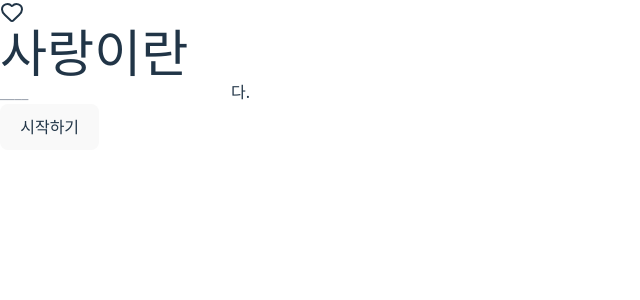
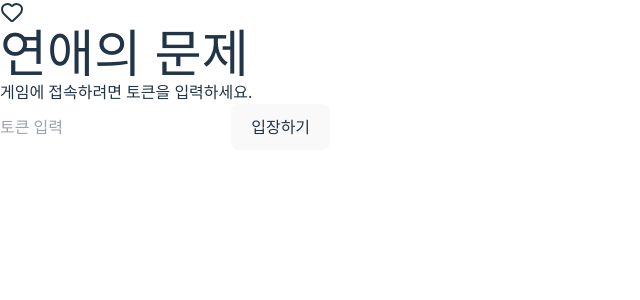
Before and after one commit to jongwonbaek96/love-escape, a React (Vite) app: page / in a window 1280 px wide. Shown: the top 300 px of the page, without its empty margins (0-640 px from the left). Built offline with nearby package versions, Linux system fonts and the light colour scheme.

Commit message:
first commit

```diff
--- a/src/App.jsx
+++ b/src/App.jsx
@@ -567,19 +567,19 @@ function BlockStackGame({ onSolved, onFail, debug = false }) {
   }, [gameState]);
 
   return (
-    <div className="flex flex-col items-center gap-4 p-4">
+    <div className="flex flex-col items-center gap-3 p-2 w-full max-w-lg mx-auto">
       <canvas
         ref={canvasRef}
         width={CANVAS_WIDTH}
         height={CANVAS_HEIGHT}
-        className="border-2 border-neutral-700 rounded-lg"
-        style={{ cursor: gameState === 'WAITING' ? 'pointer' : 'default' }}
+        className="border-2 border-neutral-700 rounded-lg w-full h-auto"
+        style={{ cursor: gameState === 'WAITING' ? 'pointer' : 'default', maxWidth: CANVAS_WIDTH }}
       />
-      <div className="text-center min-h-[60px]">
-        <div className={`text-lg font-bold mb-2 ${gameState === 'SUCCESS' ? 'text-green-500' : gameState === 'FAIL' ? 'text-red-500' : 'text-neutral-300'}`}>
+      <div className="text-center min-h-[50px]">
+        <div className={`text-base sm:text-lg font-bold mb-1 ${gameState === 'SUCCESS' ? 'text-green-500' : gameState === 'FAIL' ? 'text-red-500' : 'text-neutral-300'}`}>
           {message}
         </div>
-        <div className="text-sm text-neutral-400">
+        <div className="text-xs sm:text-sm text-neutral-400">
           드롭한 블록: {droppedCount} / 6
         </div>
       </div>
@@ -588,8 +588,8 @@ function BlockStackGame({ onSolved, onFail, debug = false }) {
           다시 시작
         </button>
       )}
-      <p className="text-xs text-neutral-500 text-center max-w-md">
-        ⚠️ 1번(노란색) 블록만 바닥에 닿을 수 있습니다. 2~6번 블록이 바닥에 닿으면 실패!
+      <p className="text-xs text-neutral-500 text-center max-w-md px-2">
+        1번(노란색) 블록만 바닥에 닿을 수 있습니다. 2~6번 블록이 바닥에 닿으면 실패!
       </p>
     </div>
   );
@@ -623,7 +623,7 @@ function DualButtonPuzzle({ onSolved }) {
           </button>
         ))}
       </div>
-      <p className="text-neutral-400 text-sm mt-4">하나를 골라보세요</p>
+      <p className="text-neutral-400 text-sm mt-4">둘 중 하나의 문만 고르시오</p>
     </div>
   );
 }
@@ -631,32 +631,37 @@ function DualButtonPuzzle({ onSolved }) {
 // ==================== CH3: 기다리기 퍼즐 ====================
 function WaitPuzzle({ waitTime, onSolved }) {
   const [clicked, setClicked] = useState(false);
+  const [resetKey, setResetKey] = useState(0);
+  const solvedRef = useRef(false);
   const onSolvedRef = useRef(onSolved);
-  const clickedRef = useRef(false);
-  const solvedRef = useRef(false);
 
   useEffect(() => { onSolvedRef.current = onSolved; }, [onSolved]);
-  useEffect(() => { clickedRef.current = clicked; }, [clicked]);
 
   useEffect(() => {
+    solvedRef.current = false;
     let count = 0;
-    const interval = setInterval(() => {
-      count += 1;
-      if (count >= waitTime && !clickedRef.current && !solvedRef.current) {
-        solvedRef.current = true;
-        clearInterval(interval);
-        setTimeout(() => onSolvedRef.current(), 500);
-      }
-    }, 1000);
-    return () => clearInterval(interval);
-  }, [waitTime]);
+    let interval = null;
+    const delay = setTimeout(() => {
+      interval = setInterval(() => {
+        count += 1;
+        if (count >= waitTime && !solvedRef.current) {
+          solvedRef.current = true;
+          clearInterval(interval);
+          onSolvedRef.current();
+        }
+      }, 1000);
+    }, 500);
+    return () => {
+      clearTimeout(delay);
+      if (interval) clearInterval(interval);
+    };
+  }, [waitTime, resetKey]);
 
   const handleChoice = () => {
     setClicked(true);
-    clickedRef.current = true;
     setTimeout(() => {
       setClicked(false);
-      clickedRef.current = false;
+      setResetKey(k => k + 1);
     }, 2000);
   };
 
@@ -763,7 +768,7 @@ const GAME_DATA = {
     scenes: [
       { text: '문제는 정말… 사소한 날에 왔다.\n\n그날도 별일 없을 거라고 믿었다.\n우리는 저녁에 만나기로 했고\n나는 그를 기다렸다.\n평소보다 조금 더 신경을 써서 화장도 하고\n머리도 괜히 만지고, 옷도 여러 번 갈아입었다.\n\n사랑은 가끔\n\'내가 아직 기대하고 있다\'는 증거를 몸에 남긴다.', buttons: [{ label: '다음', type: 'next' }] },
       { text: '약속 시간 10분 전.\n나는 메시지를 보냈다.\n"어디야?"\n답이 없었다.\n\n5분이 지나고,\n10분이 지나고,\n나는 자꾸 핸드폰을 켰다.\n알림이 없는 화면이\n내 마음을 더 크게 만들었다.', buttons: [{ label: '다음', type: 'next' }] },
-      { image: '/사진8.png', text: '20분쯤 지났을 때\n그가 나타났다.\n\n그의 얼굴은 급한 얼굴이 아니었다.\n미안한 얼굴도 아니었다.\n그저 평소처럼,\n너무 평소처럼 걸어왔다.\n\n"미안, 늦었지."\n그는 그렇게 말했다.\n그리고 덧붙였다.\n"잠깐… 동료 만나서 얘기 좀 하느라."\n\n동료.\n얘기 좀.\n그 두 단어가 내 머리에서 서로 부딪혔다.\n\n나는 순간적으로 웃으려고 했다.\n별일 아니니까.\n사소하니까.\n사람은 그럴 수 있으니까.\n\n그런데 그가 이어서 말했다.\n"아, 근데 너 메시지 못 봤어. 폰 무음이었어."', buttons: [{ label: 'Q', type: 'puzzle' }] }
+      { image: '/사진8.png', text: '20분쯤 지났을 때 그가 나타났다.\n\n그의 얼굴은 급한 얼굴이 아니었다.\n미안한 얼굴도 아니었다.\n그저 평소처럼, 너무 평소처럼 걸어왔다.\n\n"미안, 늦었지."\n그는 그렇게 말했다.\n그리고 덧붙였다.\n\n"잠깐… 동료 만나서 얘기 좀 하느라."\n\n동료. 얘기 좀.\n그 두 단어가 내 머리에서 서로 부딪혔다.\n\n나는 순간적으로 웃으려고 했다.\n별일 아니니까. 사소하니까.\n사람은 그럴 수 있으니까.\n\n그런데 그가 이어서 말했다.\n"아, 근데 너 메시지 못 봤어. 폰 무음이었어."', buttons: [{ label: 'Q', type: 'puzzle' }] }
     ],
     puzzle: { type: 'image', image: '/문제7.png', answer: 'BREAK', answer2: 'break' },
     hint: '어긋나버린 것을 찾아보자… 뒤틀려버린...',
@@ -777,7 +782,7 @@ const GAME_DATA = {
       { text: '그는 내 얼굴을 보며 말했다.\n"화났어?"\n그 질문이 더 얄밉게 들렸다.\n왜냐하면 그 질문에는\n내가 \'화났다고 말하면\'\n내가 이상해지는 구조가 숨어 있었으니까.\n\n"아니."\n나는 말했다.\n"그냥 좀 피곤해."', buttons: [{ label: '다음', type: 'next' }] },
       { text: '거짓말이었다.\n피곤한 건 사실이었지만\n그 피곤의 이유는\n내 마음이 또다시\n\'믿었다가 다칠까 봐\' 바짝 긴장했기 때문이었다.\n\n나는 예전의 내가 생각났다.\n기다리는 동안\n상대의 마음을 추측하고,\n추측하는 동안\n혼자 무너지고,\n무너진 뒤엔\n상대를 밀어내버리는 나.\n\n\'또 시작이네.\'\n내가 나에게 말하는 소리가 들렸다.', buttons: [{ label: 'Q', type: 'puzzle' }] }
     ],
-    puzzle: { type: 'pyramid', answer: '의심', answer2: '불신' },
+    puzzle: { type: 'pyramid', answer: '의심', answer2: '불신', puzzlePrompt: '깨질것 같아...' },
     hint: '흔들리면 전부 무너지는게 무엇일까? 흔들어보자.',
     answerExplain: '정답: 의심\n해석: 믿음이 흔들리면 의심이라는 글자가 나옵니다.'
   },
@@ -799,7 +804,7 @@ const GAME_DATA = {
       { text: '며칠 동안 나는 연락을 줄였다.\n답장을 늦게 했고,\n만나자는 말에 바쁘다고 했고,\n마음은 계속 무거웠다.\n\n그는 계속 붙잡았다.\n하지만 붙잡는 방식이 부담스럽지 않게\n조심스러웠다.\n\n"오늘도 힘들었어?"\n"내가 불편하게 했지."\n"말해주면 고칠게."', buttons: [{ label: '다음', type: 'next' }] },
       { text: '그 문장들이\n나를 더 아프게 했다.\n왜냐하면 그는 나쁜 사람이 아니었고\n나는 그걸 알고 있었기 때문이다.\n\n나쁜 사람이면 편했을지도 모른다.\n미워할 수 있으니까.\n끊어낼 수 있으니까.\n\n그런데 그는 좋은 사람이었다.\n그래서 나는 더 오래 망설였다.', buttons: [{ label: 'Q', type: 'puzzle' }] }
     ],
-    puzzle: { type: 'image', image: '/문제10.png', answer: '고민', answer2: '갈등' },
+    puzzle: { type: 'image', image: '/문제10.png', answer: '고민', answer2: '갈등', puzzlePrompt: '의미하는 것' },
     hint: '잘못된 글자가 보이나요?',
     answerExplain: '정답: 고민 또는 갈등\n해석: 일기장을 읽어보면 앞뒤 순서가 바뀐 것들이 있습니다. 이렇게 바뀌어져있는 글자들을 찾아 순서대로 읽으면 됩니다.'
   },
@@ -840,8 +845,17 @@ const GAME_DATA = {
   }
 };
 
+// ==================== Google Apps Script URL ====================
+const APPS_SCRIPT_URL = 'https://script.google.com/macros/s/AKfycbzCxmWyJ8HlzcGdF2FGBLKd41wwnAJiMi0diKZxWEidTQP4Eo15_Iy4lh-SsbOywRN6bQ/exec'; // TODO: Apps Script 배포 후 URL 입력
+
 // ==================== 메인 게임 컴포넌트 ====================
 export default function LoveEscapeGame() {
+  // 토큰 인증 상태
+  const [tokenVerified, setTokenVerified] = useState(false);
+  const [tokenInput, setTokenInput] = useState('');
+  const [tokenError, setTokenError] = useState('');
+  const [tokenLoading, setTokenLoading] = useState(false);
+
   const [gamePhase, setGamePhase] = useState('INTRO'); // INTRO, PLAYING, OUTRO, RESULT
   const [currentChapter, setCurrentChapter] = useState('CH1');
   const [currentSceneIndex, setCurrentSceneIndex] = useState(0);
@@ -854,6 +868,31 @@ export default function LoveEscapeGame() {
   const [reachedEndingAt, setReachedEndingAt] = useState(null);
   const [showHintConfirm, setShowHintConfirm] = useState(false);
   const timerRef = useRef(null);
+
+  // 토큰 인증 함수
+  const verifyToken = async () => {
+    const token = tokenInput.trim();
+    if (!token) {
+      setTokenError('토큰을 입력해주세요.');
+      return;
+    }
+    setTokenLoading(true);
+    setTokenError('');
+    try {
+      const response = await fetch(`${APPS_SCRIPT_URL}?token=${encodeURIComponent(token)}`);
+      const data = await response.json();
+      if (data.valid) {
+        setTokenVerified(true);
+        setTokenError('');
+      } else {
+        setTokenError(data.message || '유효하지 않은 토큰입니다.');
+      }
+    } catch {
+      setTokenError('서버 연결에 실패했습니다. 다시 시도해주세요.');
+    } finally {
+      setTokenLoading(false);
+    }
+  };
 
   useEffect(() => {
     if (gamePhase === 'PLAYING') {
@@ -1085,20 +1124,24 @@ export default function LoveEscapeGame() {
     const chapterData = GAME_DATA[currentChapter];
     const puzzle = chapterData.puzzle;
 
+    const promptEl = puzzle.puzzlePrompt ? (
+      <p className="text-lg sm:text-xl text-neutral-100 font-medium mb-4 text-center">"{puzzle.puzzlePrompt}"</p>
+    ) : null;
+
     if (puzzle.type === 'pyramid') {
-      return <PyramidCollapsePuzzle onAnswer={handlePuzzleSolved} />;
+      return <>{promptEl}<PyramidCollapsePuzzle onAnswer={handlePuzzleSolved} /></>;
     }
 
     if (puzzle.type === 'blockStack') {
-      return <BlockStackGame onSolved={handlePuzzleSolved} onFail={null} debug={false} />;
+      return <>{promptEl}<BlockStackGame onSolved={handlePuzzleSolved} onFail={null} debug={false} /></>;
     }
 
     if (puzzle.type === 'dualButton') {
-      return <DualButtonPuzzle onSolved={handlePuzzleSolved} />;
+      return <>{promptEl}<DualButtonPuzzle onSolved={handlePuzzleSolved} /></>;
     }
 
     if (puzzle.type === 'wait') {
-      return <WaitPuzzle waitTime={puzzle.waitTime} onSolved={handlePuzzleSolved} />;
+      return <>{promptEl}<WaitPuzzle waitTime={puzzle.waitTime} onSolved={handlePuzzleSolved} /></>;
     }
 
     if (puzzle.type === 'video') {
@@ -1114,28 +1157,24 @@ export default function LoveEscapeGame() {
         }
       };
 
-      const youtubeUrl = `https://www.youtube.com/watch?v=${puzzle.videoId}`;
+      const embedUrl = `https://www.youtube.com/embed/${puzzle.videoId}?autoplay=1&loop=1&playlist=${puzzle.videoId}&mute=1&playsinline=1&controls=1&rel=0`;
 
       return (
         <div className="text-center py-4 sm:py-8 w-full">
-          <div className="w-full max-w-xl mx-auto mb-4 sm:mb-6 aspect-video bg-neutral-800 border-2 border-neutral-700 rounded-lg overflow-hidden relative"
-               style={{ paddingBottom: '56.25%', height: 0 }}>
+          {promptEl}
+          <div
+            className="w-full max-w-xl mx-auto mb-4 sm:mb-6 bg-neutral-800 border-2 border-neutral-700 rounded-lg overflow-hidden relative"
+            style={{ paddingBottom: '56.25%', height: 0 }}
+          >
             <iframe
-              src={`https://www.youtube.com/embed/${puzzle.videoId}?autoplay=1&loop=1&playlist=${puzzle.videoId}&mute=1&playsinline=1&rel=0&enablejsapi=1`}
-              style={{ position: 'absolute', top: 0, left: 0, width: '100%', height: '100%' }}
-              frameBorder="0"
-              allow="accelerometer; autoplay; clipboard-write; encrypted-media; gyroscope; picture-in-picture; web-share"
+              src={embedUrl}
+              title="퍼즐 영상"
+              allow="accelerometer; autoplay; clipboard-write; encrypted-media; gyroscope; picture-in-picture"
               allowFullScreen
+              style={{ position: 'absolute', top: 0, left: 0, width: '100%', height: '100%', border: 'none' }}
             />
           </div>
-          <a
-            href={youtubeUrl}
-            target="_blank"
-            rel="noopener noreferrer"
-            className="inline-block mb-4 text-sm text-neutral-400 underline hover:text-neutral-200"
-          >
-            영상이 재생되지 않으면 여기를 눌러주세요
-          </a>
+          <p className="text-sm text-neutral-400 mb-4">영상을 보고 정답을 입력하세요</p>
           <div className="flex gap-2 items-center justify-center px-2">
             <input
               type="text"
@@ -1171,6 +1210,7 @@ export default function LoveEscapeGame() {
 
     return (
       <div className="text-center py-4 sm:py-8 w-full">
+        {promptEl}
         {puzzle.image && (
           <div className="w-full max-w-xs sm:max-w-sm mx-auto mb-4 sm:mb-6 aspect-square bg-neutral-800 border-2 border-neutral-700 rounded-lg overflow-hidden">
             <img src={puzzle.image} alt="Puzzle" className="w-full h-full object-contain" />
@@ -1279,12 +1319,47 @@ export default function LoveEscapeGame() {
     );
   };
 
+  const renderTokenGate = () => (
+    <div className="min-h-screen flex items-center justify-center p-8">
+      <div className="text-center max-w-md">
+        <Heart className="w-16 h-16 mx-auto mb-6 text-red-400" />
+        <h1 className="text-4xl font-bold text-neutral-100 mb-4">연애의 문제</h1>
+        <p className="text-neutral-400 mb-8">게임에 접속하려면 토큰을 입력하세요.</p>
+        <div className="flex flex-col gap-4">
+          <input
+            type="text"
+            value={tokenInput}
+            onChange={(e) => {
+              setTokenInput(e.target.value);
+              setTokenError('');
+            }}
+            onKeyPress={(e) => e.key === 'Enter' && verifyToken()}
+            placeholder="토큰 입력"
+            className="px-6 py-3 text-lg bg-neutral-800 border-2 border-neutral-600 rounded-lg text-neutral-100 outline-none focus:border-neutral-500 text-center"
+            disabled={tokenLoading}
+          />
+          {tokenError && (
+            <p className="text-red-400 text-sm">{tokenError}</p>
+          )}
+          <button
+            onClick={verifyToken}
+            disabled={tokenLoading}
+            className="px-8 py-3 text-lg bg-neutral-700 hover:bg-neutral-600 disabled:bg-neutral-800 disabled:text-neutral-500 rounded-lg text-neutral-100 font-medium transition-colors"
+          >
+            {tokenLoading ? '확인 중...' : '입장하기'}
+          </button>
+        </div>
+      </div>
+    </div>
+  );
+
   return (
     <div className="min-h-screen bg-gradient-to-b from-neutral-950 to-neutral-900 text-neutral-100">
-      {gamePhase === 'INTRO' && renderIntro()}
-      {gamePhase === 'PLAYING' && renderPlaying()}
-      {gamePhase === 'OUTRO' && renderOutro()}
-      {gamePhase === 'RESULT' && renderResult()}
+      {!tokenVerified && renderTokenGate()}
+      {tokenVerified && gamePhase === 'INTRO' && renderIntro()}
+      {tokenVerified && gamePhase === 'PLAYING' && renderPlaying()}
+      {tokenVerified && gamePhase === 'OUTRO' && renderOutro()}
+      {tokenVerified && gamePhase === 'RESULT' && renderResult()}
     </div>
   );
 }
```
